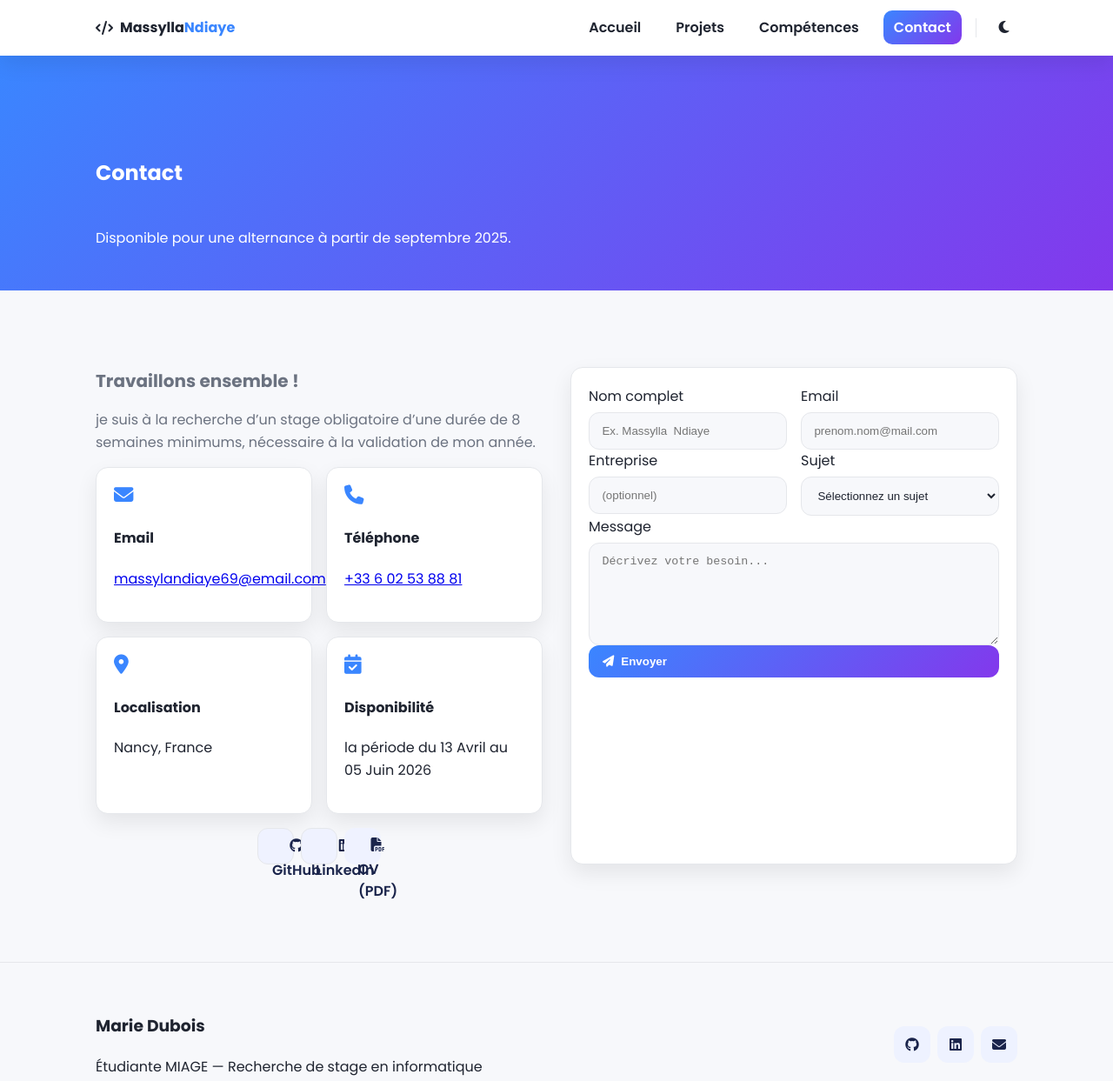
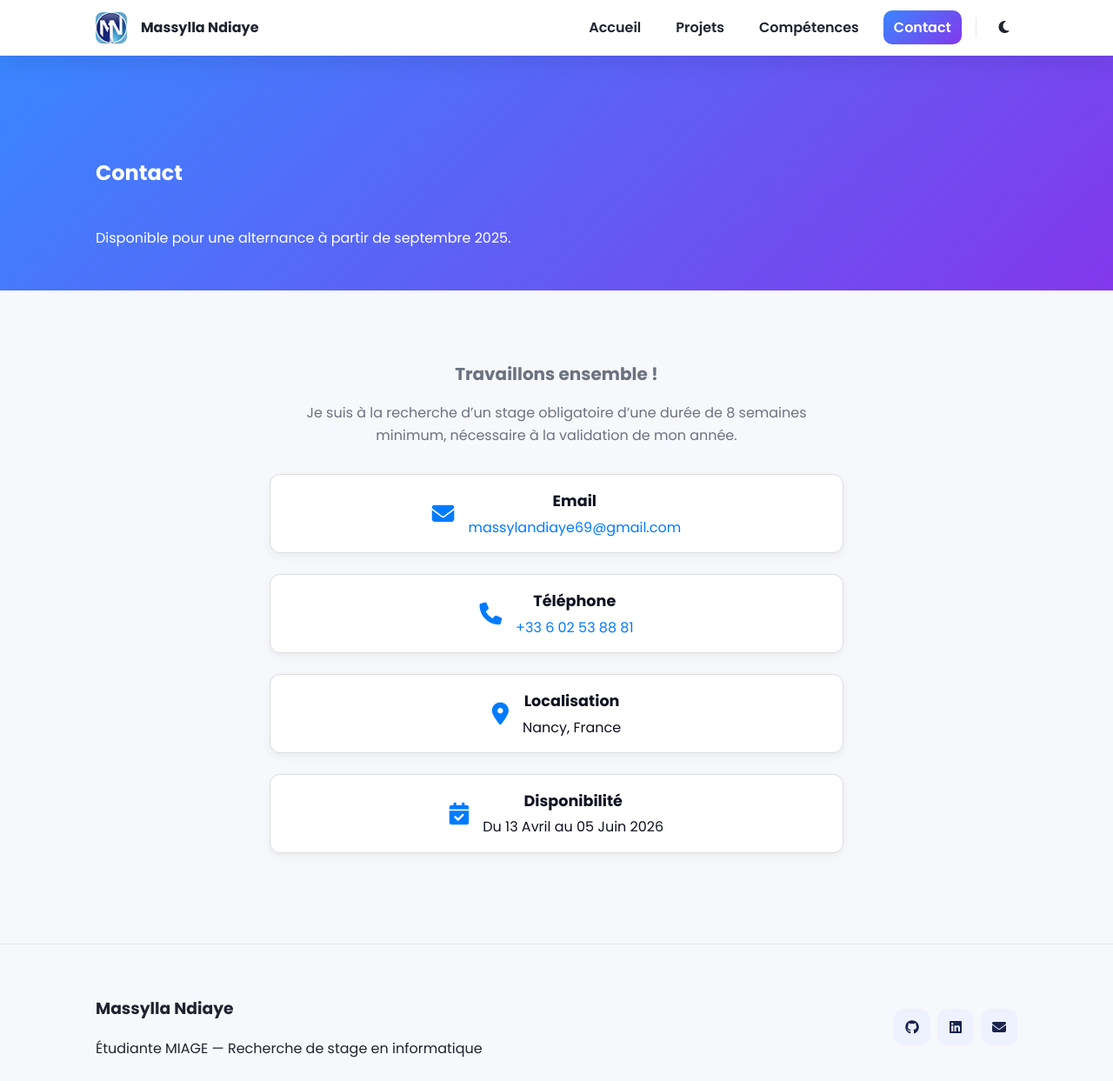
Before and after one commit to mass221298/portfolio, a plain HTML site: page contact.html in a window 1280 px wide. Shown: the top 1243 px of the page at 87% size. Drawn offline with Linux system fonts and the light colour scheme.

Commit message:
miseà jour

```diff
--- a/contact.html
+++ b/contact.html
@@ -10,9 +10,12 @@
   <link rel="stylesheet" href="css/style.css" />
 </head>
 <body data-page="contact">
-  <header class="navbar">
+  <header class="navbar" aria-label="Navigation principale">
     <div class="container nav-container">
-      <a class="logo" href="index.html"><i class="fa-solid fa-code"></i> <span>Massylla<span class="accent">Ndiaye</span></span></a>
+      <a class="logo" href="index.html" aria-label="Accueil">
+  <img src="images/mon-logo.jpg" alt="Logo de [Ndiaye]" class="logo-img">
+  <span>Massylla Ndiaye</span>
+</a>
       <nav class="nav">
         <button class="hamburger" aria-label="Ouvrir le menu" aria-expanded="false" aria-controls="nav-menu">
           <span></span><span></span><span></span>
@@ -36,100 +39,65 @@
     </div>
   </section>
 
-  <section class="section">
-    <div class="container grid-2 gap-xl contact-grid reveal">
-      <div>
-        <h2 class="section-subtitle">Travaillons ensemble !</h2>
-        <p class="lead">je suis à la recherche d’un stage obligatoire d’une durée de 8 semaines minimums, nécessaire à la validation de mon année.</p>
+  <section class="section contact-section">
+  <div class="container contact-container reveal">
+    <h2 class="section-subtitle">Travaillons ensemble !</h2>
+    <p class="lead">
+      Je suis à la recherche d’un stage obligatoire d’une durée de 8 semaines minimum, nécessaire à la validation de mon année.
+    </p>
 
-        <div class="contact-cards">
-          <div class="card contact-item">
-            <i class="fa-solid fa-envelope icon"></i>
-            <div><h4>Email</h4><p><a href="mailto:massylandiaye@email.com">massylandiaye69@email.com</a></p>
-            </div>
-          </div>
-          <div class="card contact-item">
-            <i class="fa-solid fa-phone icon"></i>
-            <div><h4>Téléphone</h4><p><a href="tel:+33612345678">+33 6 02 53 88 81</a></p></div>
-          </div>
-          <div class="card contact-item">
-            <i class="fa-solid fa-location-dot icon"></i>
-            <div><h4>Localisation</h4><p>Nancy, France</p></div>
-          </div>
-          <div class="card contact-item">
-            <i class="fa-solid fa-calendar-check icon"></i>
-            <div><h4>Disponibilité</h4><p>la période du 13 Avril au 05 Juin  2026 </p></div>
-          </div>
-        </div>
-
-        <div class="social big">
-          <a class="btn btn-outline" href="https://github.com/mass221298" target="_blank" rel="noreferrer"><i class="fa-brands fa-github"></i> GitHub</a>
-          <a class="btn btn-outline" href="www.linkedin.com/in/
-massylla-ndiaye-9974a9328" target="_blank" rel="noreferrer"><i class="fa-brands fa-linkedin"></i> LinkedIn</a>
-          <a class="btn btn-primary" href="#" aria-disabled="true"><i class="fa-solid fa-file-pdf"></i> CV (PDF)</a>
+    <div class="contact-list">
+      <div class="contact-item card">
+        <i class="fa-solid fa-envelope icon"></i>
+        <div>
+          <h4>Email</h4>
+          <p>
+            <a href="mailto:massylandiaye69@gmail.com">massylandiaye69@gmail.com</a>
+          </p>
         </div>
       </div>
 
-      <form class="card form" id="contactForm" novalidate>
-        <div class="form-row">
-          <div class="form-group">
-            <label for="name">Nom complet</label>
-            <input id="name" name="name" type="text" placeholder="Ex. Massylla  Ndiaye" required>
-            <small class="error">Merci d’indiquer votre nom.</small>
-          </div>
-          <div class="form-group">
-            <label for="email">Email</label>
-            <input id="email" name="email" type="email" placeholder="prenom.nom@mail.com" required>
-            <small class="error">Email invalide.</small>
-          </div>
+      <div class="contact-item card">
+        <i class="fa-solid fa-phone icon"></i>
+        <div>
+          <h4>Téléphone</h4>
+          <p>
+            <a href="tel:+33602538881">+33 6 02 53 88 81</a>
+          </p>
         </div>
+      </div>
 
-        <div class="form-row">
-          <div class="form-group">
-            <label for="company">Entreprise</label>
-            <input id="company" name="company" type="text" placeholder="(optionnel)">
-          </div>
-          <div class="form-group">
-            <label for="subject">Sujet</label>
-            <select id="subject" name="subject" required>
-              <option value="">Sélectionnez un sujet</option>
-              <option value="alternance">Proposition d’alternance</option>
-              <option value="stage">Proposition de stage</option>
-              <option value="projet">Projet collaboratif</option>
-              <option value="info">Demande d’information</option>
-              <option value="autre">Autre</option>
-            </select>
-            <small class="error">Choisissez un sujet.</small>
-          </div>
+      <div class="contact-item card">
+        <i class="fa-solid fa-location-dot icon"></i>
+        <div>
+          <h4>Localisation</h4>
+          <p>Nancy, France</p>
         </div>
+      </div>
 
-        <div class="form-group">
-          <label for="message">Message</label>
-          <textarea id="message" name="message" rows="6" placeholder="Décrivez votre besoin..." required></textarea>
-          <small class="error">Le message est requis.</small>
+      <div class="contact-item card">
+        <i class="fa-solid fa-calendar-check icon"></i>
+        <div>
+          <h4>Disponibilité</h4>
+          <p>Du 13 Avril au 05 Juin 2026</p>
         </div>
+      </div>
+    </div>
+  </div>
+</section>
 
-        <button type="submit" class="btn btn-primary btn-full"><i class="fa-solid fa-paper-plane"></i> Envoyer</button>
 
-        <p id="formSuccess" class="form-success" role="status" aria-live="polite" hidden>
-          ✅ Merci ! Votre message a bien été simulé comme envoyé (pas de backend).
-        </p>
-      </form>
-    </div>
-  </section>
 
-  <footer class="footer">
+      <footer class="footer">
     <div class="container footer-grid">
       <div>
-        <h3>Marie <span class="accent">Dubois</span></h3>
+        <h3>Massylla <span class="accent">Ndiaye</span></h3>
         <p>Étudiante MIAGE — Recherche de stage en informatique</p>
       </div>
       <div class="footer-links">
         <a href="https://github.com/mass221298" target="_blank" rel="noreferrer"><i class="fa-brands fa-github"></i></a>
-        <a href="www.linkedin.com/in/
-massylla-ndiaye-9974a9328
-" target="_blank" rel="noreferrer"><i class="fa-brands fa-linkedin"></i></a>
-        <a href="mailto:marie.dubois@email.com"><i class="fa-solid fa-envelope"></i></a>
+        <a href="https://www.linkedin.com/in/massylla-ndiaye-9974a9328/" target="_blank" rel="noreferrer"><i class="fa-brands fa-linkedin"></i></a>
+        <a href="https://mail.google.com/mail/?view=cm&fs=1&to=massylandiaye69@gmail.com"><i class="fa-solid fa-envelope"></i></a>
       </div>
       <p class="copy">© 2025 Massylla Ndiaye. Tous droits réservés.</p>
     </div>
--- a/css/style.css
+++ b/css/style.css
@@ -178,6 +178,76 @@ input:focus,select:focus,textarea:focus{box-shadow:0 0 0 4px rgba(58,134,255,.2)
 .btn-full{width:100%}
 .form-success{margin-top:.75rem;color: #17a34a}
 
+.contact-section {
+  text-align: center;
+  padding: 4rem 1rem;
+}
+
+.contact-container {
+  max-width: 700px;
+  margin: 0 auto;
+}
+
+.contact-list {
+  display: flex;
+  flex-direction: column; /* les éléments sont empilés */
+  gap: 1.5rem; /* espace entre chaque ligne */
+  margin-top: 2rem;
+}
+
+.contact-item {
+  display: flex;
+  align-items: center;
+  gap: 1rem;
+  justify-content: center;
+  padding: 1rem 1.5rem;
+  border: 1px solid #ddd;
+  border-radius: 12px;
+  background: #fff;
+  box-shadow: 0 4px 10px rgba(0,0,0,0.05);
+  transition: transform 0.3s ease, box-shadow 0.3s ease;
+}
+
+.contact-item:hover {
+  transform: translateY(-3px);
+  box-shadow: 0 6px 14px rgba(0,0,0,0.1);
+}
+
+.contact-item .icon {
+  font-size: 1.6rem;
+  color: var(--primary-color, #007bff);
+}
+
+.contact-item h4 {
+  margin: 0;
+  font-size: 1.1rem;
+  color: #0f1220;
+}
+
+.contact-item p {
+  margin: 0.2rem 0 0;
+  color: #0f1220;
+}
+
+.contact-item a {
+  color: var(--primary-color, #007bff);
+  text-decoration: none;
+}
+
+.contact-item a:hover {
+  text-decoration: underline;
+}
+
+/* Mobile responsive */
+@media (max-width: 600px) {
+  .contact-item {
+    flex-direction: column;
+    text-align: center;
+  }
+}
+
+
+
 /* Buttons / links */
 .btn{display:inline-flex;align-items:center;gap:.5rem;border:none;border-radius:12px;padding:.7rem 1rem;font-weight:600;cursor:pointer;text-decoration:none;transition:var(--transition)}
 .btn-primary{background:linear-gradient(135deg,var(--primary),var(--secondary));color:#fff}
```
Also changed, not shown: competences.html (+34 -19 lines), index.html (+18 -23 lines), projets.html (+22 -18 lines).
